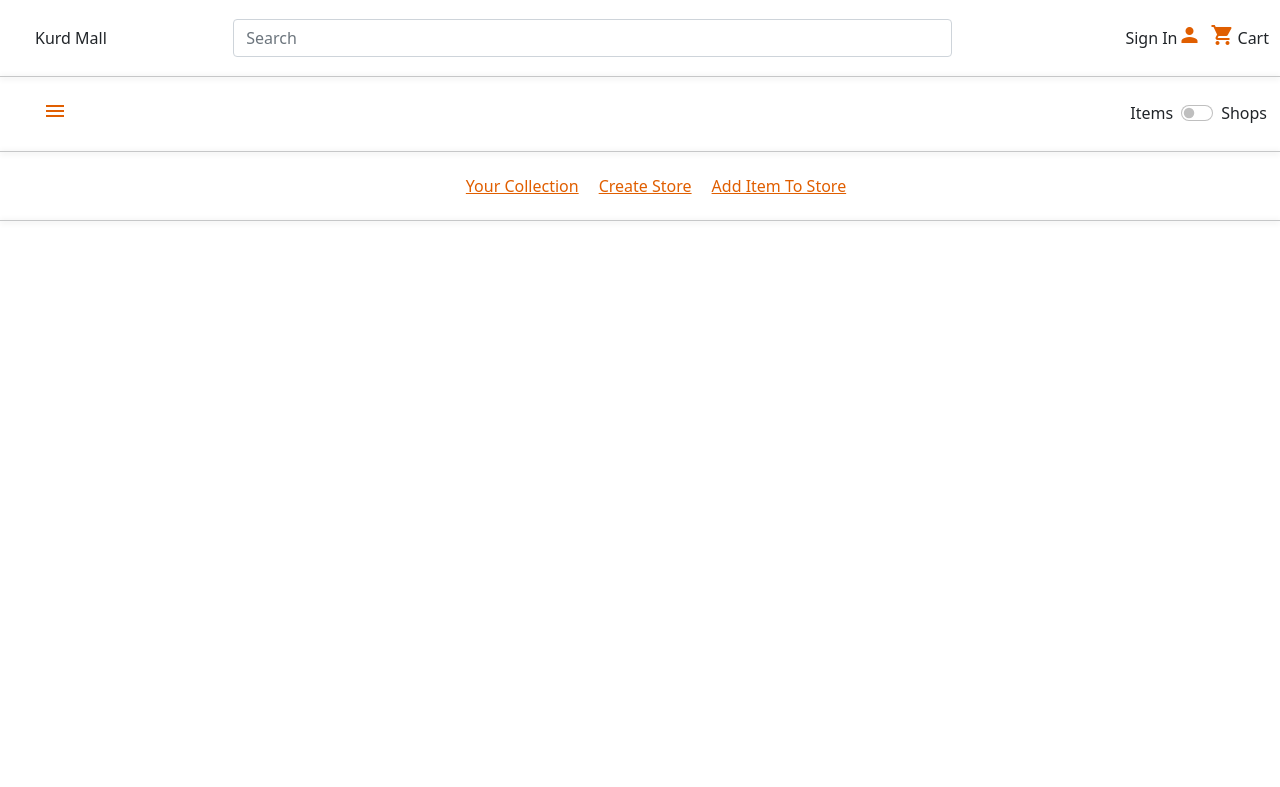
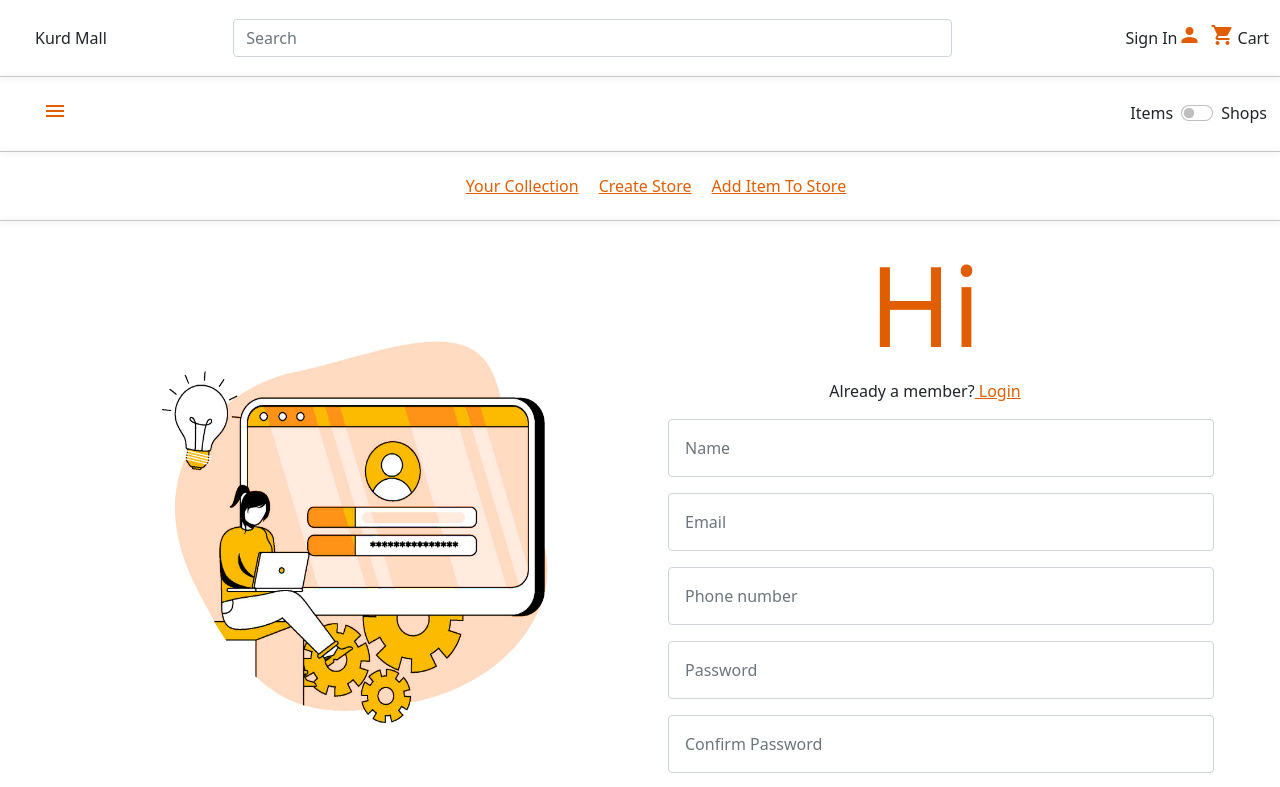
Before and after one commit to DyaryRaoof/kurd-mall, a React (Create React App) app: page /sign-up in a window 1280 px wide. Shown: the top 787 px of the page. Built offline with nearby package versions, Linux system fonts and the light colour scheme.

Commit message:
Add SignUP page

```diff
--- a/package.json
+++ b/package.json
@@ -10,6 +10,7 @@
     "prop-types": "^15.8.1",
     "react": "^17.0.2",
     "react-dom": "^17.0.2",
+    "react-router-dom": "^6.2.1",
     "react-scripts": "5.0.0",
     "web-vitals": "^2.1.4"
   },
--- a/src/App.js
+++ b/src/App.js
@@ -1,8 +1,21 @@
+import { BrowserRouter as Router, Route, Routes } from 'react-router-dom';
+import Home from './Components/Home';
+import SignUp from './Components/SignUp';
 import Header from './Components/Header';
+import Footer from './Components/Footer';
 
 function App() {
   return (
-    <Header />
+    <div>
+      <Header />
+      <Router>
+        <Routes>
+          <Route path="/" element={<Home />} />
+          <Route path="/sign-up" element={<SignUp />} />
+        </Routes>
+      </Router>
+      <Footer />
+    </div>
   );
 }
 
--- a/src/Components/Home/index.js
+++ b/src/Components/Home/index.js
@@ -1,12 +1,8 @@
-import Header from '../Header';
 import HomeBody from './HomeBody';
-import Footer from '../Footer';
 
 const Home = () => (
   <div>
-    <Header />
     <HomeBody />
-    <Footer />
   </div>
 );
 
--- /dev/null
+++ b/src/Components/SignUp/Field.js
@@ -0,0 +1,54 @@
+import PropTypes from 'prop-types';
+import { useState } from 'react';
+
+const Field = ({
+  placeholder, type, submitted, passwordFromParent, name, getPassword,
+}) => {
+  let errors = [];
+  const [value, setValue] = useState('');
+  const emailRegex = /^(([^<>()[\]\\.,;:\s@"]+(\.[^<>()[\]\\.,;:\s@"]+)*)|(".+"))@((\[[0-9]{1,3}\.[0-9]{1,3}\.[0-9]{1,3}\.[0-9]{1,3}\])|(([a-zA-Z\-0-9]+\.)+[a-zA-Z]{2,}))$/;
+
+  if (value === '' && submitted) {
+    errors = [...errors, 'This field is required. '];
+  }
+
+  if (type === 'email' && !value.toLocaleLowerCase(emailRegex).match(emailRegex) && submitted) {
+    errors = [...errors, 'You need an actual email address. '];
+  }
+
+  if (type === 'password' && value.length < 8 && submitted) {
+    errors = [...errors, 'Password must be at least 8 characters. '];
+  }
+
+  if (type === 'tel' && value.length < 11 && submitted) {
+    errors = [...errors, 'Phone number must be at least 11 characters. '];
+  }
+
+  if (type === 'password' && passwordFromParent !== '' && value !== passwordFromParent && submitted && name === 'password-confirmation') {
+    errors = [...errors, 'Passwords do not match. '];
+  }
+
+  return (
+    <div>
+      <input className="form-control p-3 m-3" type={type} placeholder={placeholder} onChange={(e) => { setValue(e.target.value); getPassword(e.target.value); }} value={value} />
+      {submitted && errors && <div className="text-danger text-center">{errors}</div>}
+    </div>
+  );
+};
+
+Field.propTypes = {
+  placeholder: PropTypes.string.isRequired,
+  type: PropTypes.string.isRequired,
+  submitted: PropTypes.bool.isRequired,
+  passwordFromParent: PropTypes.string,
+  name: PropTypes.string,
+  getPassword: PropTypes.func,
+};
+
+Field.defaultProps = {
+  passwordFromParent: '',
+  name: '',
+  getPassword: () => { },
+};
+
+export default Field;
--- /dev/null
+++ b/src/Components/SignUp/SignUp.css
@@ -0,0 +1,12 @@
+.sign-up-image {
+    width: 100%;
+    height: 100%;
+}
+
+.sign-up-header{
+    font-size: 7rem;
+}
+
+.sign-up-main{
+    margin-bottom: 30vh;
+}
--- a/src/Components/SignUp/index.js
+++ b/src/Components/SignUp/index.js
@@ -1,11 +1,44 @@
+import { useState } from 'react';
+import signUP from '../../images/design/sign-up.png';
+import Field from './Field';
+import './SignUp.css';
+
 const SignUp = () => {
-    return (
-        <div>
-            <Header />
-            <SignUpBody />
-            <Footer />
+  const [submitted, setSubmitted] = useState(false);
+  const [password, setPassword] = useState('');
+
+  const getPassword = (passwordFromChild) => {
+    setPassword(passwordFromChild);
+  };
+
+  return (
+    <main className="container sign-up-main">
+      <div className="row">
+        <div className="col-md-6">
+          <img src={signUP} className="sign-up-image" alt="avatar" />
         </div>
-    );
+        <div className="col-md-6">
+          <h1 className="orange text-center sign-up-header">Hi</h1>
+          <p className="text-center">
+            Already a member?
+            <a className="orange" href="/log-in"> Login</a>
+          </p>
+          <form onSubmit={(e) => {
+            e.preventDefault();
+            setSubmitted(true);
+          }}
+          >
+            <Field placeholder="Name" type="text" submitted={submitted} />
+            <Field placeholder="Email" type="email" submitted={submitted} error="You need an actual email address. " />
+            <Field placeholder="Phone number" type="tel" submitted={submitted} />
+            <Field placeholder="Password" type="password" submitted={submitted} getPassword={getPassword} />
+            <Field placeholder="Confirm Password" type="password" submitted={submitted} passwordFromParent={password} name="password-confirmation" />
+            <button type="submit" className="form-control orange">Sign Up</button>
+          </form>
+        </div>
+      </div>
+    </main>
+  );
 };
 
 export default SignUp;
```
Also changed, not shown: src/images/design/sign-up.png (added), 1 other file (tests, documents, lock files or other folders).
